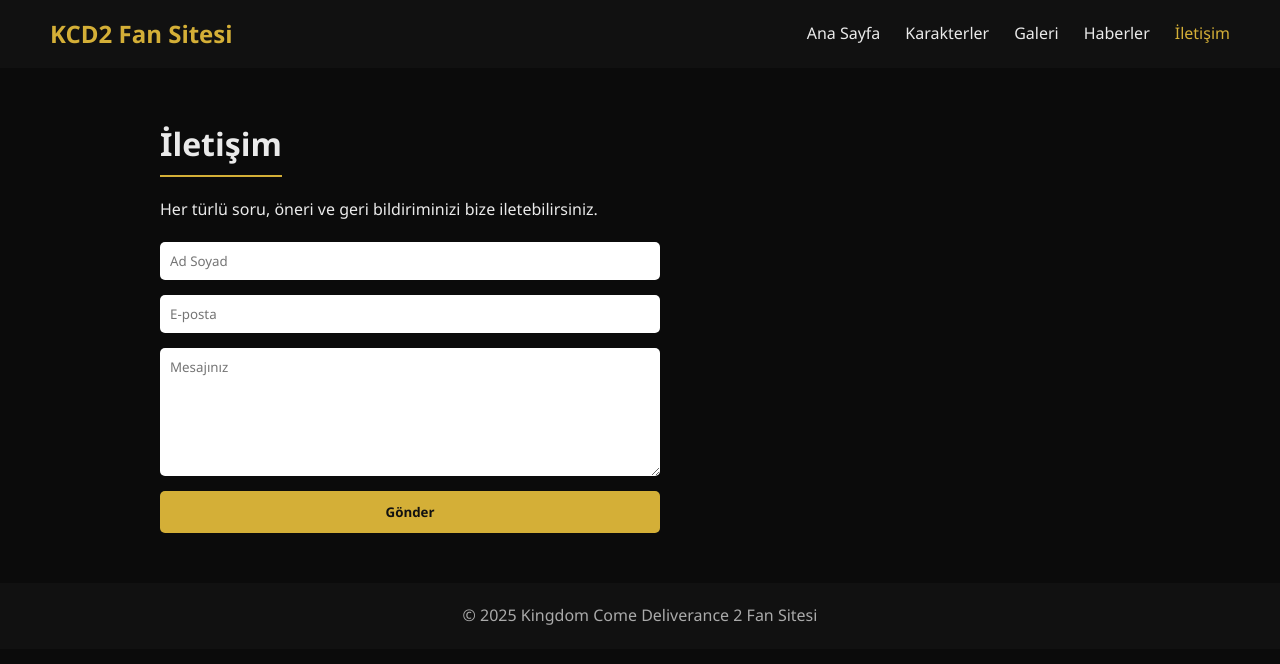
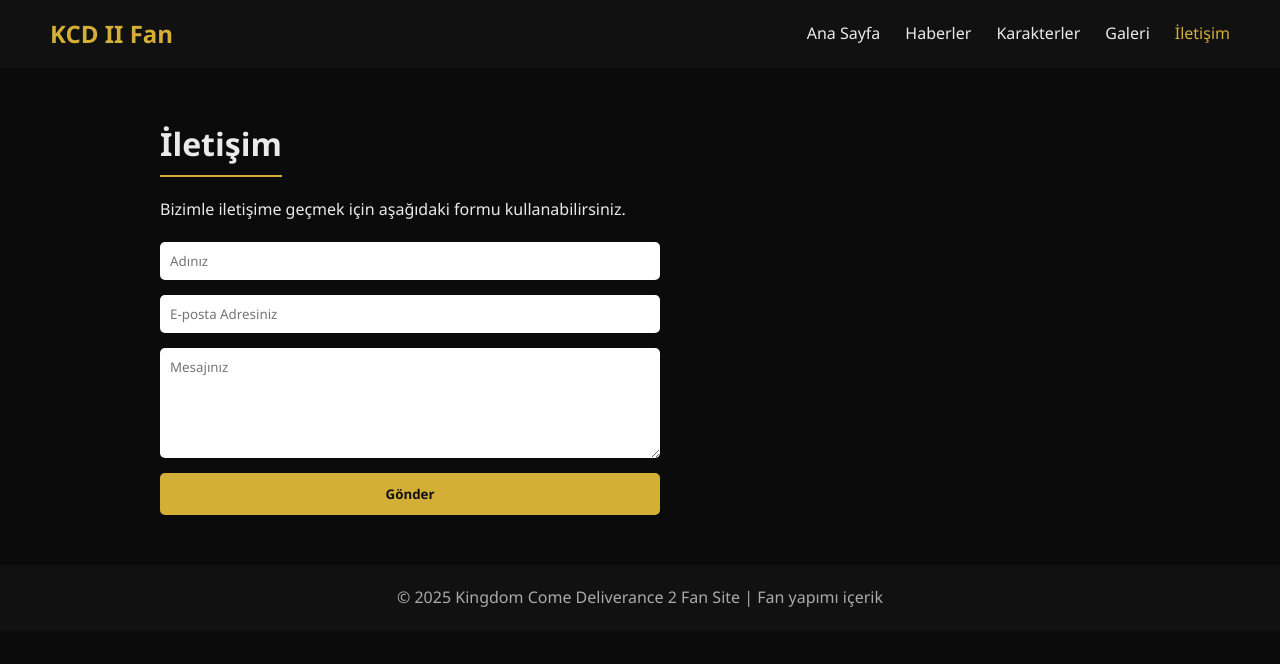
Before and after one commit to ozbilginali/kcd2-fan-sites, a plain HTML site: page iletisim.html in a window 1280 px wide. Drawn offline with Linux system fonts and the light colour scheme.

Commit message:
Update s iletisim.html

```diff
--- a/iletisim.html
+++ b/iletisim.html
@@ -7,34 +7,34 @@
     <link rel="stylesheet" href="css/style.css">
 </head>
 <body>
-
-<header class="navbar">
-    <div class="logo">KCD2 Fan Sitesi</div>
+    <header>
+        <nav class="navbar">
+            <h1 class="logo">KCD II Fan</h1>
             <ul class="nav-links">
                 <li><a href="index.html">Ana Sayfa</a></li>
+                <li><a href="haberler.html">Haberler</a></li>
                 <li><a href="karakterler.html">Karakterler</a></li>
                 <li><a href="galeri.html">Galeri</a></li>
-        <li><a href="haberler.html">Haberler</a></li>
                 <li><a href="iletisim.html" class="active">İletişim</a></li>
             </ul>
+        </nav>
     </header>
 
-<main class="content contact-page">
+    <section class="content">
         <h2>İletişim</h2>
-    <p>Her türlü soru, öneri ve geri bildiriminizi bize iletebilirsiniz.</p>
+        <p>Bizimle iletişime geçmek için aşağıdaki formu kullanabilirsiniz.</p>
 
-    <form action="https://formsubmit.co/cantama41@gmail.com" method="POST">
-        <input type="hidden" name="_next" value="success.html">
-        <input type="text" name="name" placeholder="Ad Soyad" required>
-        <input type="email" name="email" placeholder="E-posta" required>
-        <textarea name="message" placeholder="Mesajınız" rows="6" required></textarea>
+        <form>
+            <input type="text" placeholder="Adınız" required>
+            <input type="email" placeholder="E‑posta Adresiniz" required>
+            <textarea placeholder="Mesajınız" rows="5" required></textarea>
             <button type="submit">Gönder</button>
         </form>
-</main>
+
+    </section>
 
     <footer>
-    <p>© 2025 Kingdom Come Deliverance 2 Fan Sitesi</p>
+        <p>© 2025 Kingdom Come Deliverance 2 Fan Site | Fan yapımı içerik</p>
     </footer>
-
 </body>
 </html>
```
Lines whose indentation alone changed are shown as unchanged.
